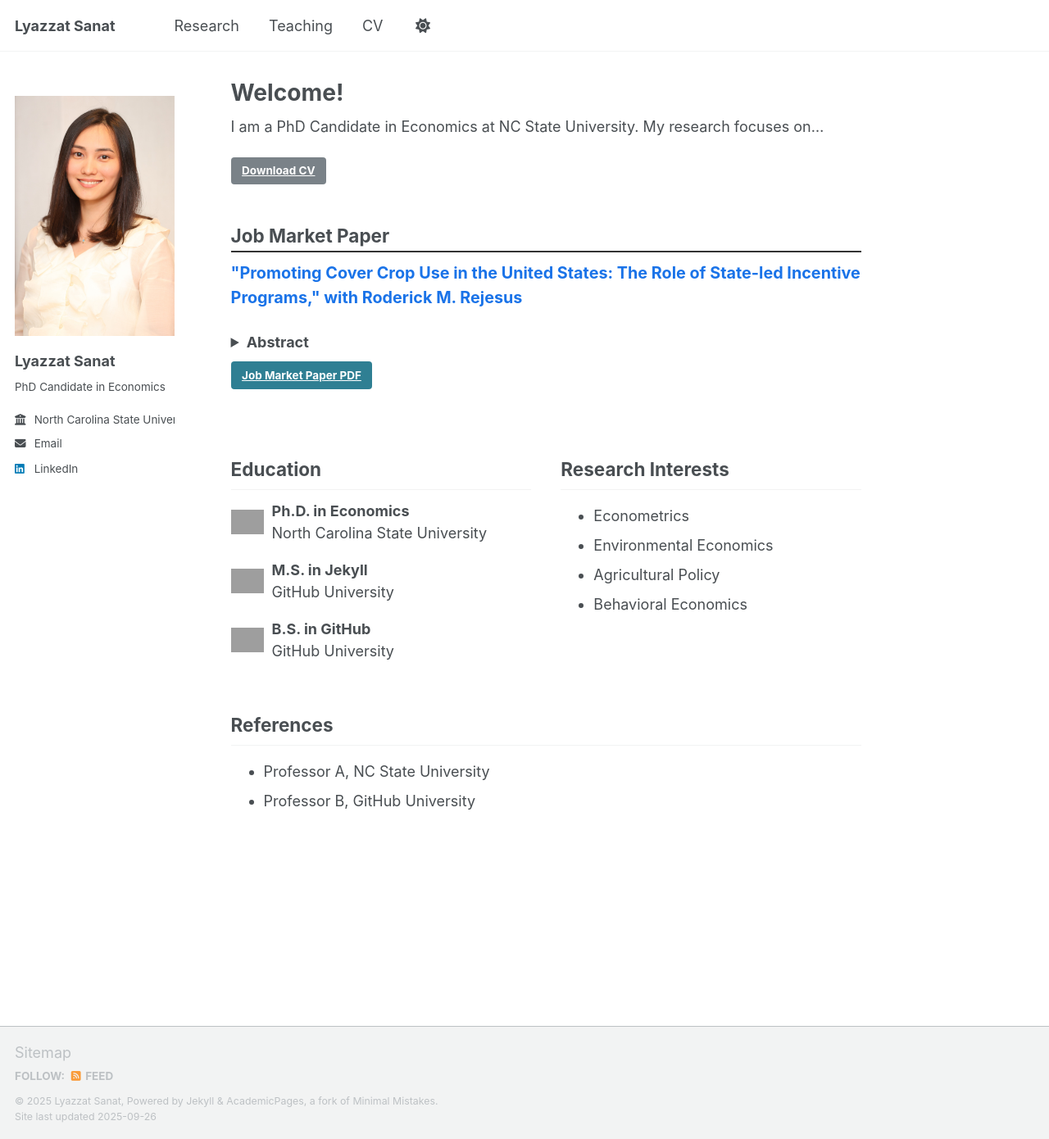
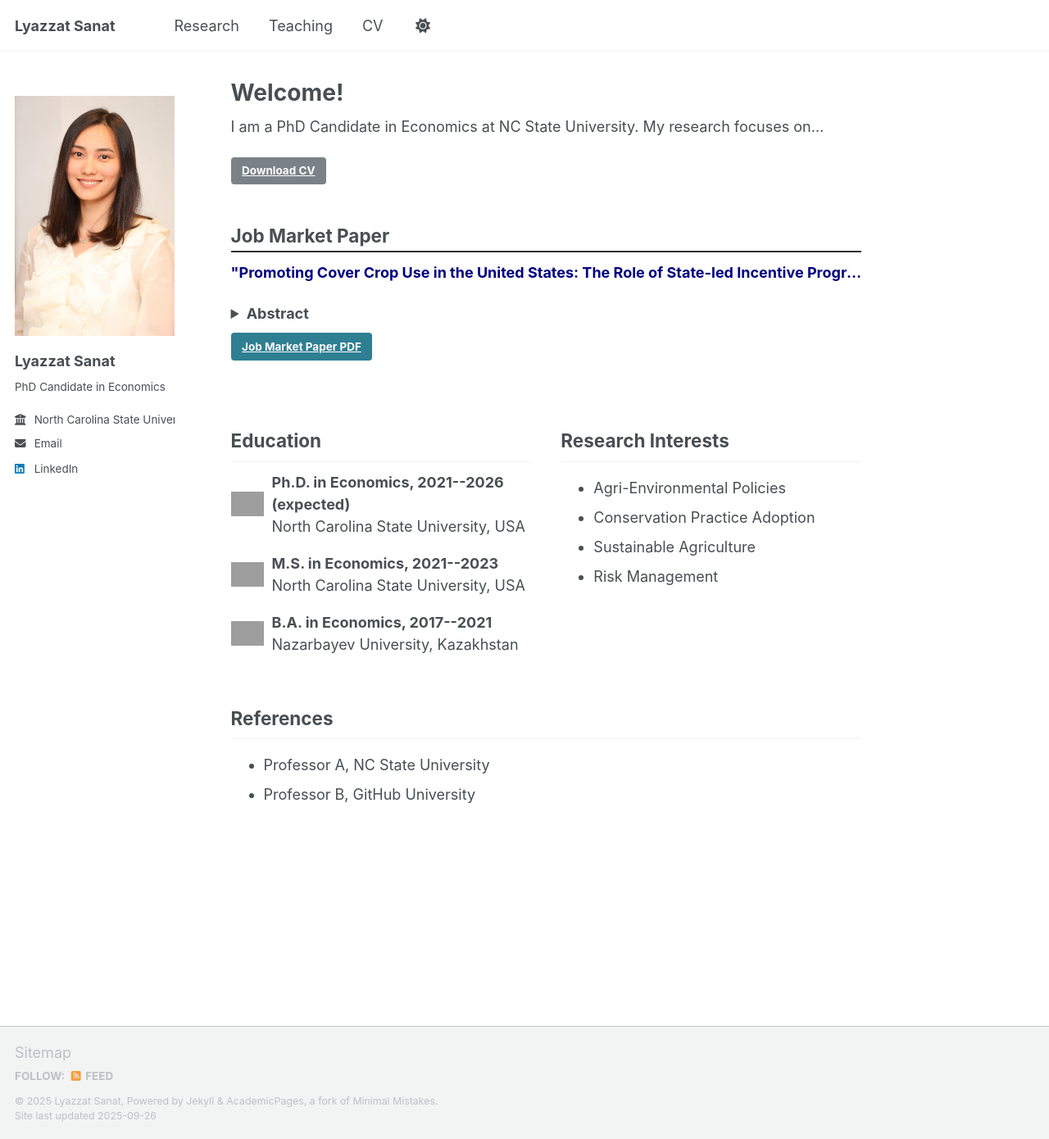
Before and after one commit to lyazzatsanat/lyazzatsanat.github.io, a Jekyll site: the page built from _pages/about.md, in a window 1280 px wide and 1390 px high. Shown: the whole window at 82% size. Built offline with Jekyll 4.4.1, drawn with Linux system fonts in a browser that asks for light colours; a script that is not in the unit is left out; grey boxes are pictures that could not be loaded.

Commit message:
Update about.md

```diff
--- a/_pages/about.md
+++ b/_pages/about.md
@@ -18,7 +18,8 @@ I am a PhD Candidate in Economics at NC State University. My research focuses on
 <!-- Job Market Paper Section -->
 <section style="margin-top: 2em;">
   <h2 style="border-bottom: 2px solid #333; padding-bottom: 5px;">Job Market Paper</h2>
-  <p style="font-size: 1.1em; font-weight: bold; color: #1a73e8;">
+
+  <p style="font-size: 1em; font-weight: bold; color: navy; white-space: nowrap; overflow: hidden; text-overflow: ellipsis;">
     "Promoting Cover Crop Use in the United States: The Role of State-led Incentive Programs," with Roderick M. Rejesus
   </p>
 
@@ -26,7 +27,17 @@ I am a PhD Candidate in Economics at NC State University. My research focuses on
   <details>
     <summary style="cursor: pointer; font-weight: bold;">Abstract</summary>
     <p style="margin-top: 10px;">
-      [This study examines the role of state-led conservation programs in promoting cover crop adoption in the United States...]
+      This study examines the role of state-led conservation programs in promoting cover crop
+adoption in the United States (US). Utilizing county-level satellite data on cover crop acres from
+16 US states between 2005 and 2020, our study employs a staggered difference-in-differences
+(DiD) framework to estimate the impacts of these programs on cover crop uptake. The findings
+reveal that state programs significantly increase initial short-term adoption of cover crops.
+However, there is evidence that the strong initial adoption impact of state programs is generally
+not sustained over the longer term several years after the introduction of the state program.
+Bolstering state-level conservation programs offers a practical pathway to accelerate cover crop
+adoption rates and meet environmental goals in the short-term, especially since these programs
+are flexibly designed and tailored to local needs. Nonetheless, program design adjustments or
+new policy instruments may be needed to sustain further adoption over the long-run.
     </p>
   </details>
 
@@ -34,6 +45,7 @@ I am a PhD Candidate in Economics at NC State University. My research focuses on
     <a href="/files/jmp.pdf" class="btn btn--info" style="margin-top: 10px;">Job Market Paper PDF</a>
   </p>
 </section>
+
 
 <!-- Two-column layout for Education & Research Interests -->
 <section style="display: flex; flex-wrap: wrap; gap: 2em; margin-top: 2em;">
@@ -44,24 +56,24 @@ I am a PhD Candidate in Economics at NC State University. My research focuses on
     <div style="display: flex; align-items: center; margin-bottom: 1em;">
       <img src="/images/grad-hat.png" alt="Graduation Cap" style="width: 40px; margin-right: 10px;">
       <div>
-        <strong>Ph.D. in Economics</strong><br>
-        North Carolina State University
+        <strong>Ph.D. in Economics, 2021--2026 (expected)</strong><br>
+        North Carolina State University, USA
       </div>
     </div>
 
     <div style="display: flex; align-items: center; margin-bottom: 1em;">
       <img src="/images/grad-hat.png" alt="Graduation Cap" style="width: 40px; margin-right: 10px;">
       <div>
-        <strong>M.S. in Jekyll</strong><br>
-        GitHub University
+        <strong>M.S. in Economics, 2021--2023</strong><br>
+        North Carolina State University, USA
       </div>
     </div>
 
     <div style="display: flex; align-items: center; margin-bottom: 1em;">
       <img src="/images/grad-hat.png" alt="Graduation Cap" style="width: 40px; margin-right: 10px;">
       <div>
-        <strong>B.S. in GitHub</strong><br>
-        GitHub University
+        <strong>B.A. in Economics, 2017--2021</strong><br>
+        Nazarbayev University, Kazakhstan
       </div>
     </div>
   </div>
@@ -70,10 +82,10 @@ I am a PhD Candidate in Economics at NC State University. My research focuses on
   <div style="flex: 1; min-width: 250px;">
     <h2>Research Interests</h2>
     <ul>
-      <li>Econometrics</li>
-      <li>Environmental Economics</li>
-      <li>Agricultural Policy</li>
-      <li>Behavioral Economics</li>
+      <li>Agri-Environmental Policies</li>
+      <li>Conservation Practice Adoption</li>
+      <li>Sustainable Agriculture</li>
+      <li>Risk Management</li>
     </ul>
   </div>
 </section>
```
